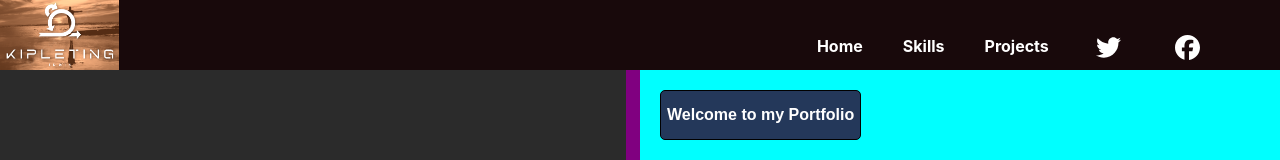
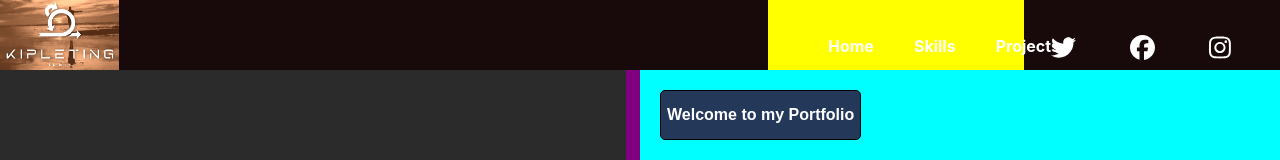
Before and after one commit to KipletingEdwin/my-portfolio, a React (Create React App) app: page / in a window 1280 px wide. Shown: the top 160 px of the page. Built offline with nearby package versions, Linux system fonts and the light colour scheme; a web font is replaced by a local one.

Commit message:
style the navbar

```diff
--- a/src/App.css
+++ b/src/App.css
@@ -45,7 +45,7 @@
 .logo {
   margin: 0;
   padding: 0;
-  width: 70%;
+  width: 60%;
   /* background-color: red; */
 }
 
@@ -54,9 +54,10 @@
   width: auto;
 }
 
-/* .navbar-links{
+.navbar-links{
   background-color: yellow;
-} */
+  width: 20%;
+}
 
 .navbar-links ul {
   display: flex;
```
